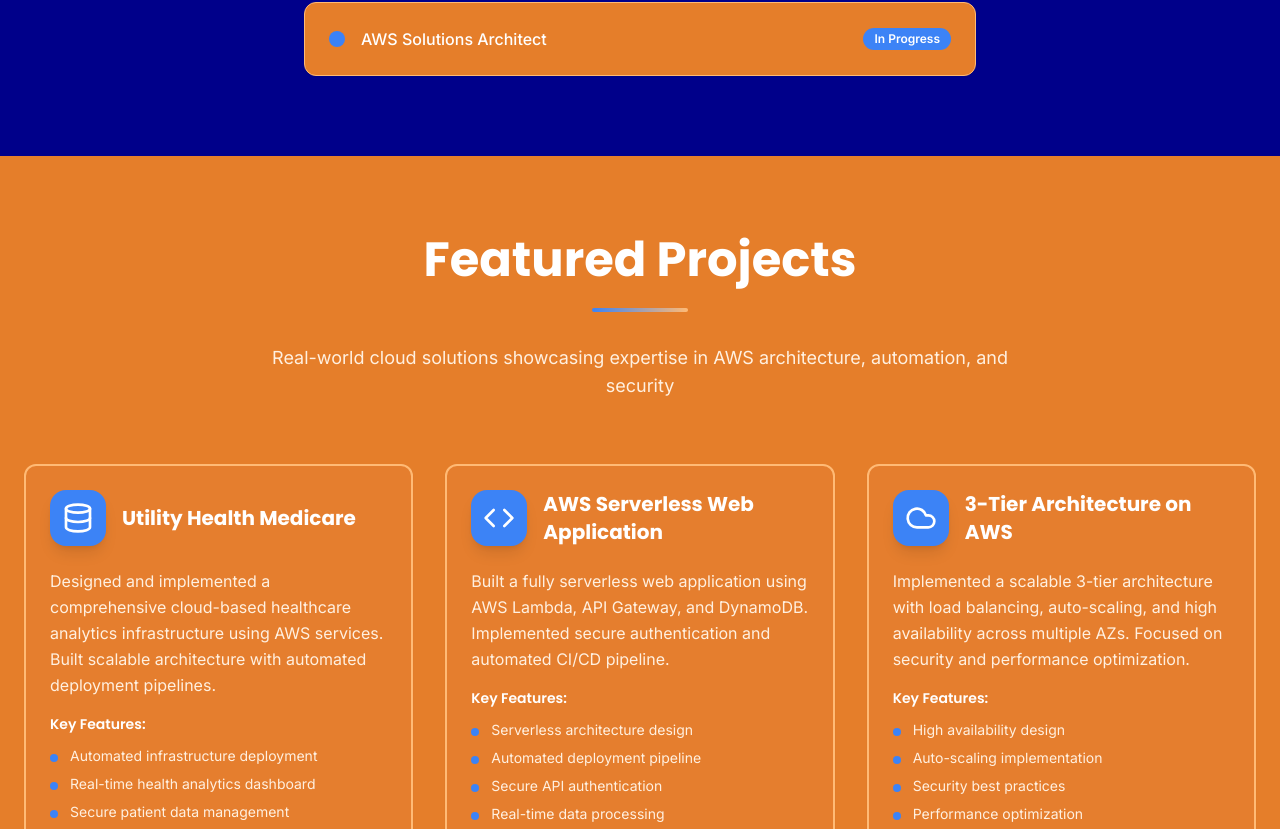
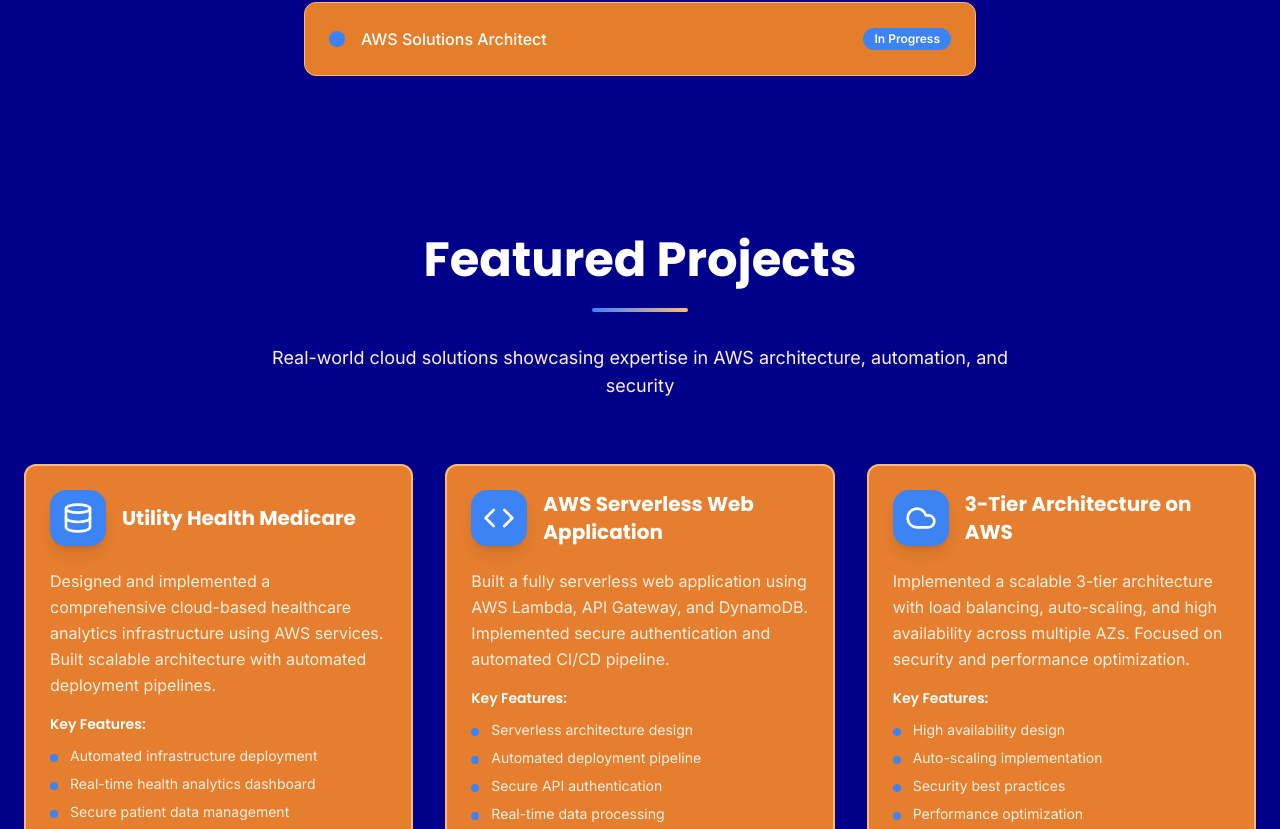
Before and after one commit to Ravi-Teja4/ravitejadeevela_portfolio, a React (Vite) app: page / in a window 1280 px wide. Shown: the part 4211-5040 px from the top of the page. Built offline with nearby package versions, Linux system fonts and the light colour scheme.

Commit message:
Update Featured Projects background color

```diff
--- a/src/components/modern/ModernProjects.tsx
+++ b/src/components/modern/ModernProjects.tsx
@@ -50,7 +50,7 @@ const ModernProjects = () => {
   ];
 
   return (
-    <section id="projects" className="py-20 bg-card">
+    <section id="projects" className="py-20" style={{ backgroundColor: '#00008B' }}>
       <div className="container mx-auto px-6">
         {/* Section Header */}
         <motion.div
```
